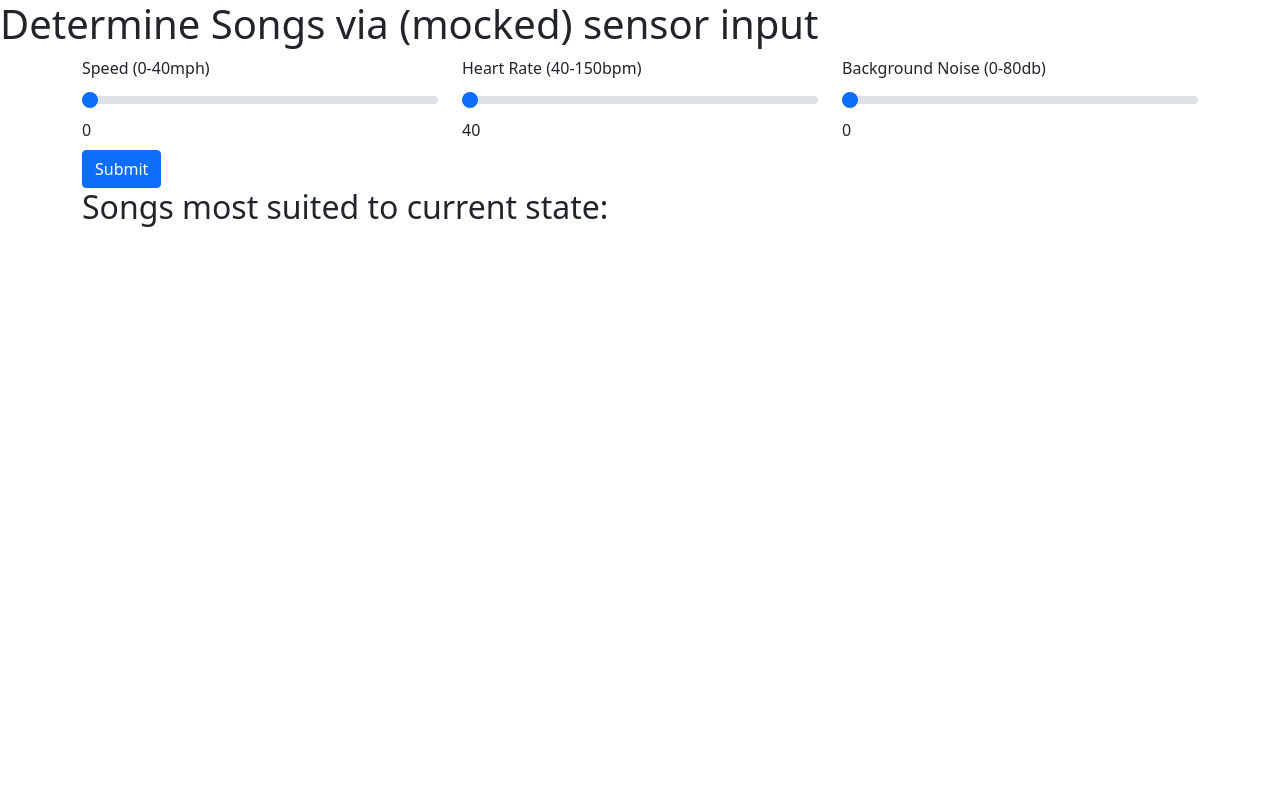
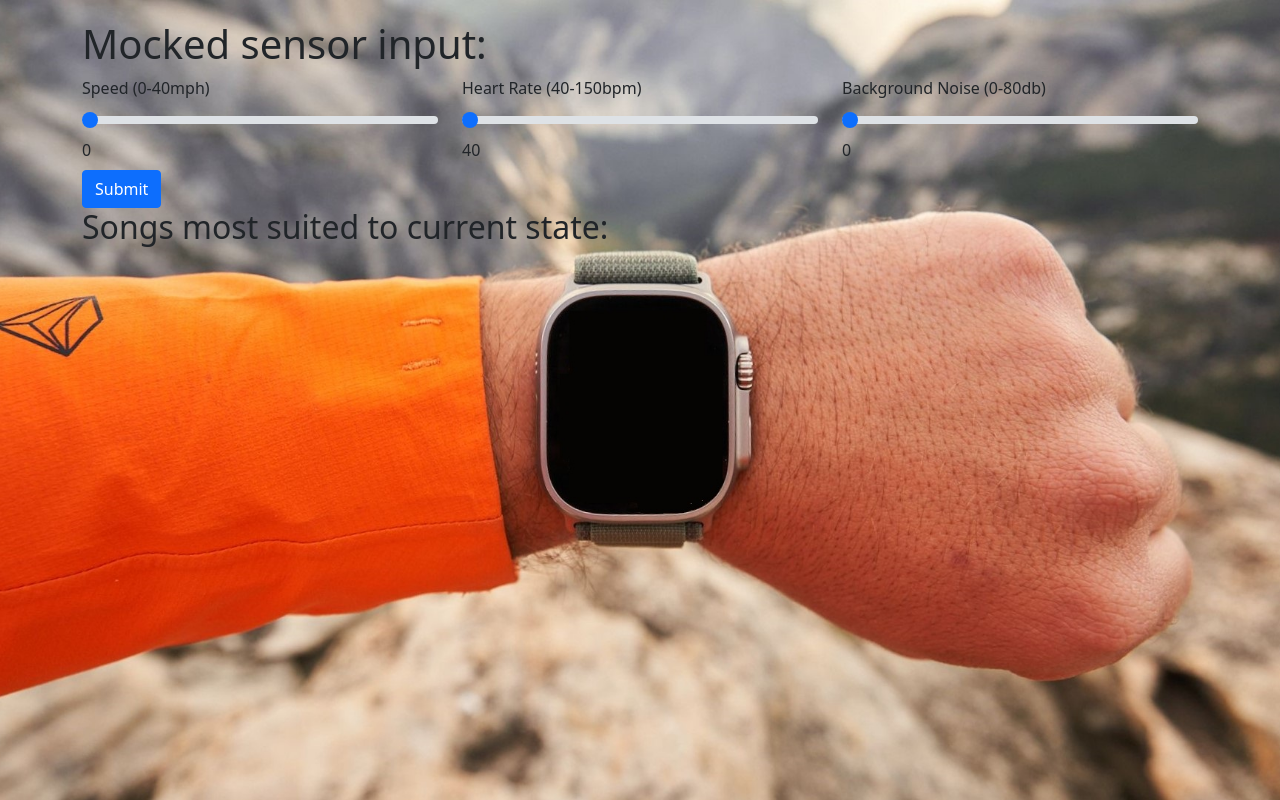
Before and after one commit to LukeZug/wheeltunes, a Django app: template wheeltunes/templates/wheeltunes_app/sliders_determine_song.html in a window 1280 px wide. Run offline with Django 3.2, Linux system fonts and the light colour scheme; the template is opened without the code that fills it, so the values that code supplies are empty.

Commit message:
started on sliders page

```diff
--- a/wheeltunes/templates/wheeltunes_app/base.html
+++ b/wheeltunes/templates/wheeltunes_app/base.html
@@ -17,5 +17,31 @@
     {% endblock %}
 
     <script src="{% static 'js/dynamic_sliders.js' %}"></script>
+
+    <style>
+        html, body {
+            height: 100%;
+        }
+
+        body {
+            background-image: url('../../static/images/arm.jpg');
+
+            /* Center and scale the image nicely */
+            background-position: center;
+            background-repeat: no-repeat;
+            background-size: cover;
+        }
+
+        #watch-screen{
+            position: absolute;
+            top: 50%;
+            left: 50%;
+            transform: translate(-50%, -50%);
+            color: white;
+            width: 150px;
+            padding: 70px 0;
+            text-align: center;
+        }
+    </style>
 </body>
 </html>
--- a/wheeltunes/templates/wheeltunes_app/sliders_determine_song.html
+++ b/wheeltunes/templates/wheeltunes_app/sliders_determine_song.html
@@ -1,12 +1,14 @@
 {% extends "wheeltunes_app/base.html" %}
 {% block body_block %}
 
-<h1>Determine Songs via (mocked) sensor input</h1>
-
     <div class="container">
+        <div id="mockers">
         <form action="#" method="POST">
             {% csrf_token %}
             <div class="row">
+
+                <h1>Mocked sensor input:</h1>
+
                 <div class="col">
                     <label for="customRange2" class="form-label">Speed (0-40mph)</label>
                     <input type="range" class="form-range" id="speed_input" min="0" max="40" name="speed" value="{%if sensor_data%}{{sensor_data.speed}}{%else%}0{%endif%}" oninput="speed_output.value = speed_input.value">
@@ -28,7 +30,9 @@
 
             <button type="submit" class="btn btn-primary">Submit</button>
         </form>
+        </div>
 
+        <div id="changes">
     <h2>Songs most suited to current state:</h2>
     {% if sensor_data %}
         <p>Current sensor data: <span id="hr">{{ sensor_data.heart_rate }}</span>bpm, <span id="speed_sensor">{{ sensor_data.speed }}</span>mph, <span id="bg_noise">{{ sensor_data.background_noise }}</span>db, {% if sensor_data.mood %}mood: {{ sensor_data.mood }}{% endif %}</p>
@@ -40,4 +44,13 @@
     {% endfor %}
     </ul>
     </div>
+    </div>
+
+    <style>
+        #mockers{
+            padding-top: 20px;
+        }
+
+    </style>
+
 {% endblock %}
```
Also changed, not shown: wheeltunes/templates/wheeltunes_app/index.html (+1 -23 lines). Lines whose indentation alone changed are shown as unchanged.
